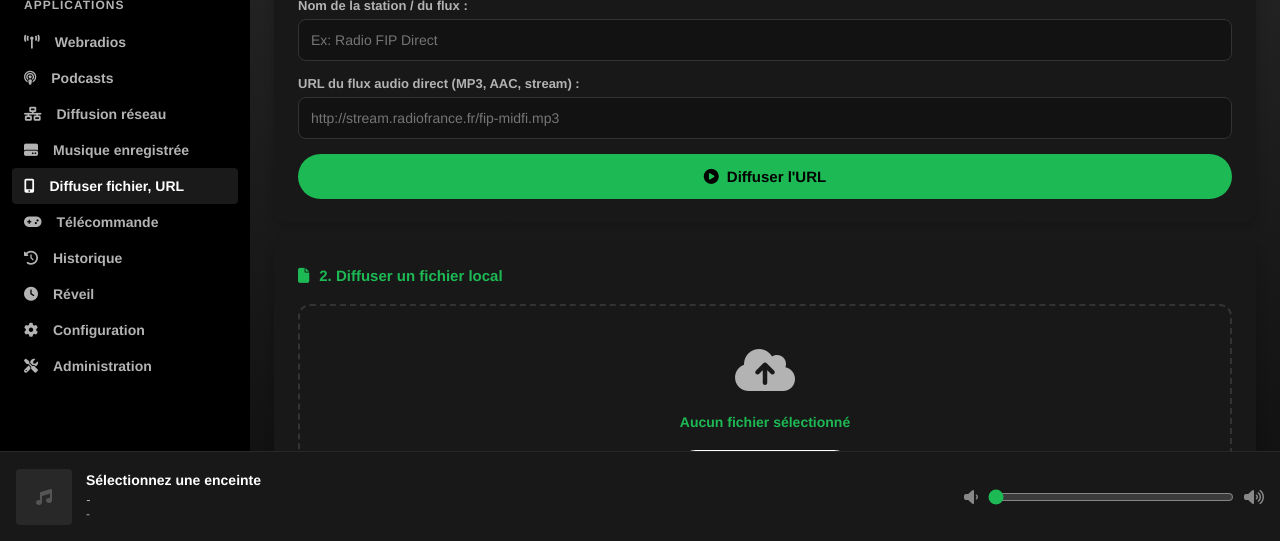
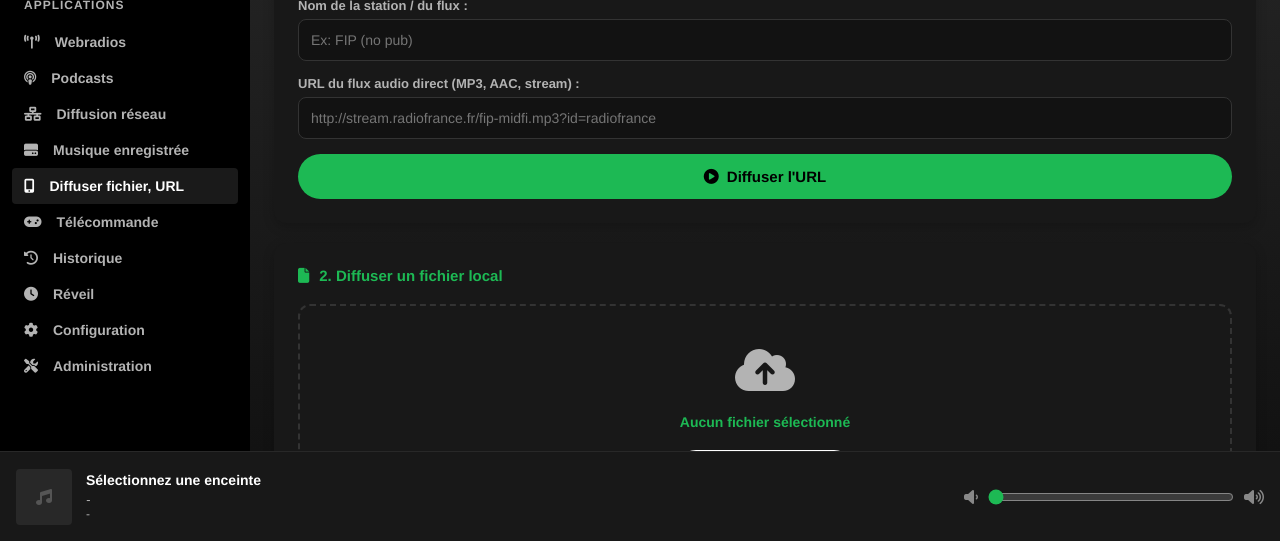
Before and after one commit to phiDu-fr/sc_tools, a plain HTML site: page www/upload.html in a window 1280 px wide. Shown: the part 259-800 px from the top of the page. Drawn offline with nearby package versions, Linux system fonts and the light colour scheme; no server answers.

Commit message:
modified:   README.md 	modified:   www/upload.html

```diff
--- a/www/upload.html
+++ b/www/upload.html
@@ -162,12 +162,12 @@
 
                 <div class="input-group">
                     <label for="stream-name">Nom de la station / du flux :</label>
-                    <input type="text" id="stream-name" class="text-input" placeholder="Ex: Radio FIP Direct">
+                    <input type="text" id="stream-name" class="text-input" placeholder="Ex: FIP (no pub)">
                 </div>
 
                 <div class="input-group">
                     <label for="stream-url">URL du flux audio direct (MP3, AAC, stream) :</label>
-                    <input type="url" id="stream-url" class="text-input" placeholder="http://stream.radiofrance.fr/fip-midfi.mp3" required>
+                    <input type="url" id="stream-url" class="text-input" placeholder="http://stream.radiofrance.fr/fip-midfi.mp3?id=radiofrance" required>
                 </div>
 
                 <!-- <button type="button" class="btn-action" onclick="submitStreamUrl()"> -->
```
Also changed, not shown: 1 other file.
